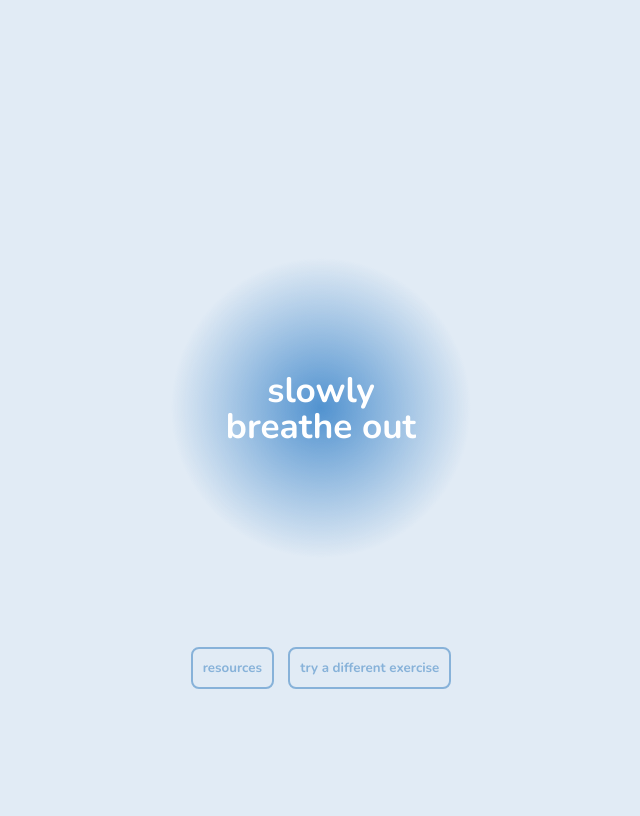
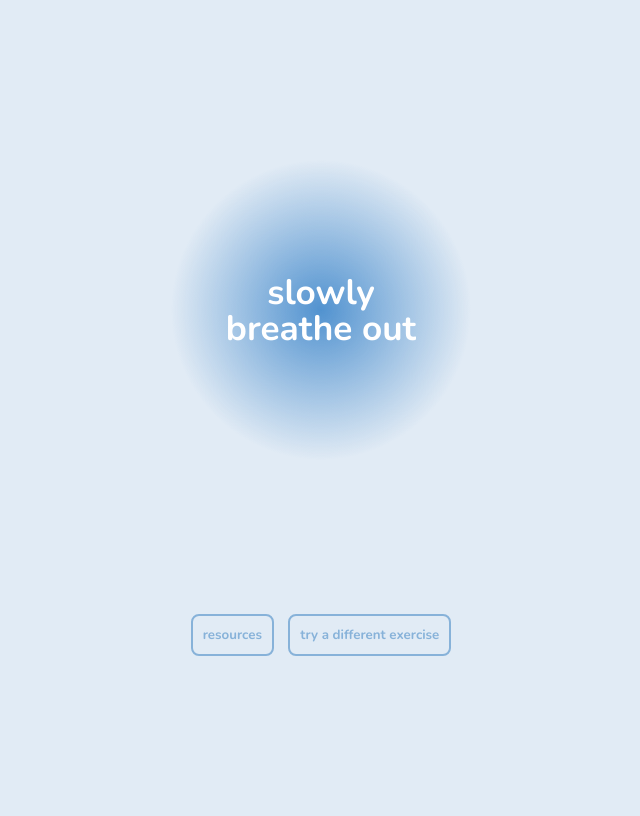
Before and after one commit to martincai8/grounded, a Flask app: page /breathe in a window 1280 px wide. Shown: the whole page, without its empty margins (327-967 px from the left). Run offline with Flask 2, Linux system fonts and the light colour scheme.

Commit message:
fixed buttons not showing in safari bug

```diff
--- a/static/css/base.css
+++ b/static/css/base.css
@@ -39,7 +39,3 @@ button:hover {
     color: white;
     cursor: pointer;
 }
-
-.buttons {
-    text-align: center;
-}
--- a/static/css/breathing.css
+++ b/static/css/breathing.css
@@ -32,8 +32,8 @@
 }
 
 .buttons {
-    margin-top: 65vh;
-    position: absolute;
+    margin-top: 12%;
+    position: relative;
 }
 
 #second-line {
```
Also changed, not shown: templates/breathing.html (line endings or trailing spaces).
